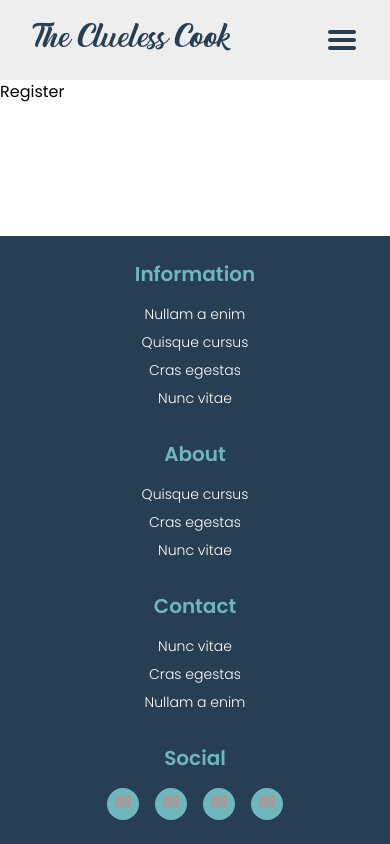
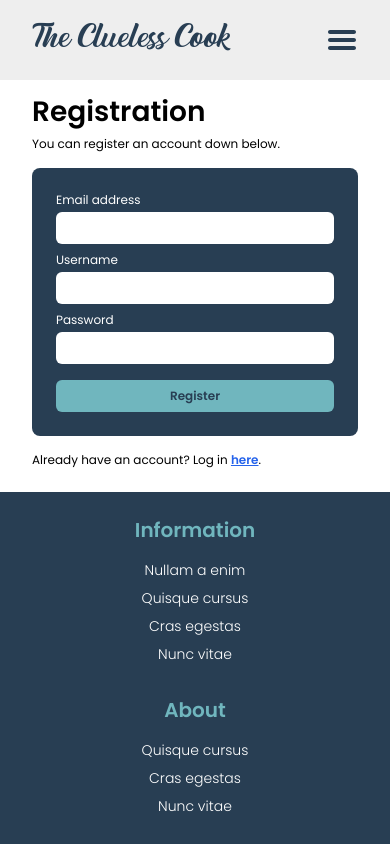
Before and after one commit to ronald-it/the-clueless-cook, a Next.js app: page /register in a window 390 px wide. Shown: the top 844 px of the page. Built offline with nearby package versions, Linux system fonts and the light colour scheme; grey boxes are pictures that could not be loaded; what @savvywombat/tailwindcss-grid-areas, @savvywombat/tailwindcss-grid-named-lines would draw is missing.

Commit message:
Registration page mobile design is finished.

```diff
--- a/src/app/register/page.js
+++ b/src/app/register/page.js
@@ -1,3 +1,39 @@
+import Link from 'next/link';
+
 export default function Register() {
-  return <div>Register</div>
+  return (
+    <div className='flex justify-center py-6'>
+      <div className='px-8 flex flex-col gap-y-4 w-full sm:max-w-2xl lg:max-w-7xl text-xs'>
+        <h2>Registration</h2>
+        <span>You can register an account down below.</span>
+        <form className='bg-darkblue text-white p-6 flex flex-col gap-y-2 rounded-lg'>
+          <div className='flex flex-col gap-y-1'>
+            <label>Email address</label>
+            <input type='email' className='rounded-md py-2' />
+          </div>
+          <div className='flex flex-col gap-y-1'>
+            <label>Username</label>
+            <input type='text' className='rounded-md py-2' />
+          </div>
+          <div className='flex flex-col gap-y-1'>
+            <label>Password</label>
+            <input type='password' className='rounded-md py-2' />
+          </div>
+          <button className='bg-lightblue text-darkblue font-semibold rounded-md mt-2 py-2'>
+            Register
+          </button>
+        </form>
+        <span>
+          Already have an account? Log in{' '}
+          <Link
+            href='/login'
+            className='font-semibold text-blue-600 visited:text-purple-600 underline'
+          >
+            here
+          </Link>
+          .
+        </span>
+      </div>
+    </div>
+  );
 }
```
